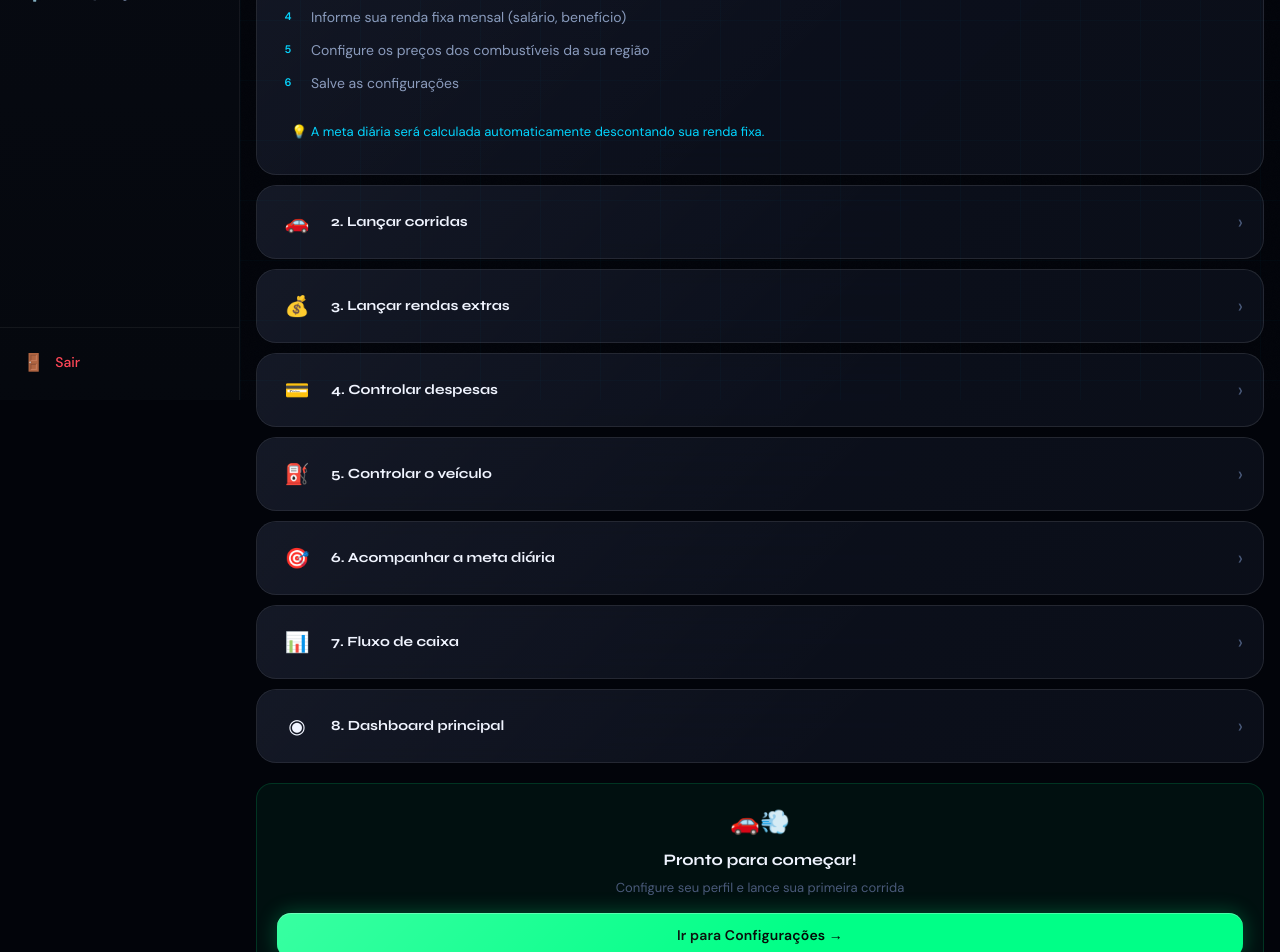
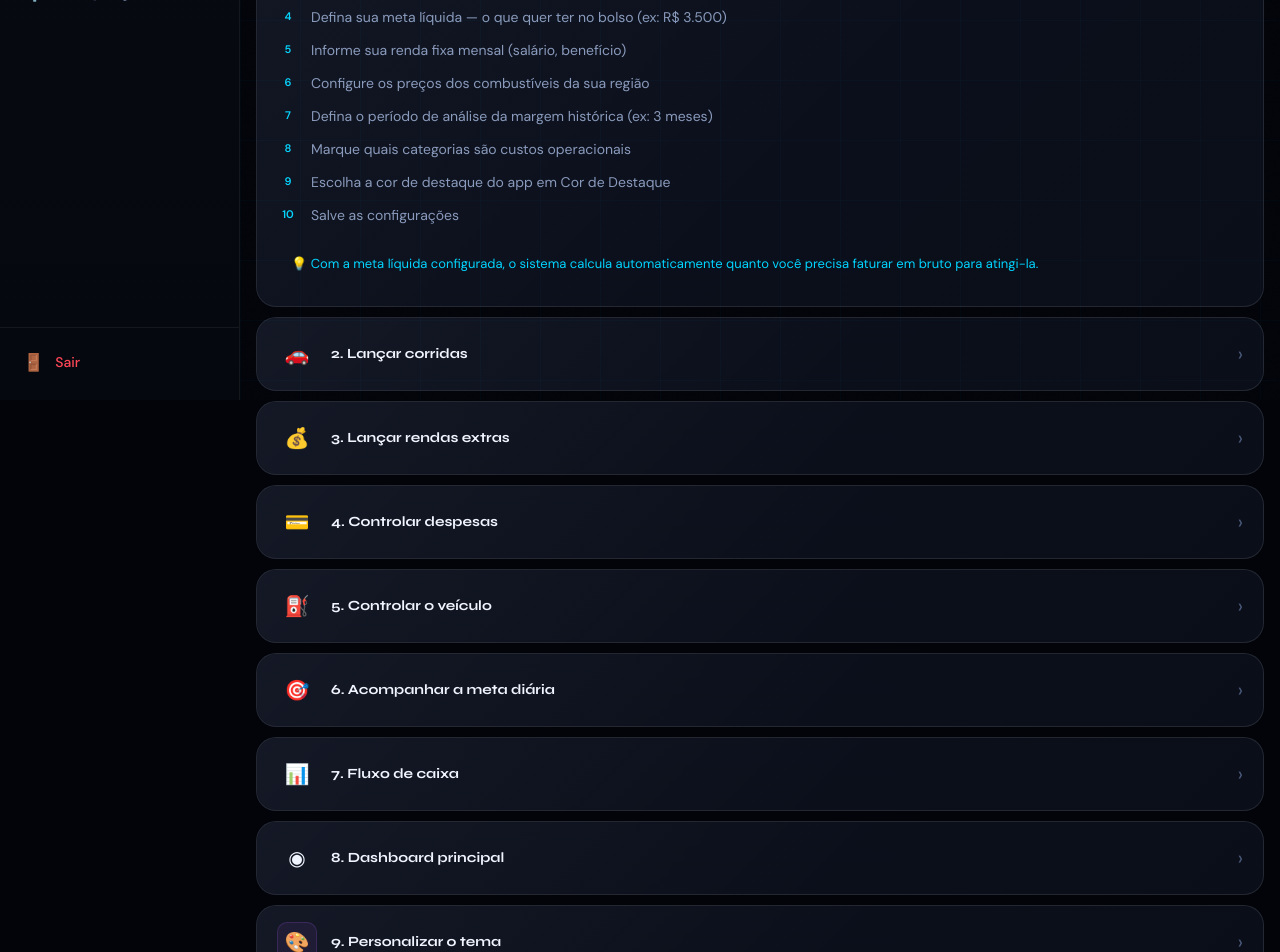
Before and after one commit to MarcosVGaspar/pilotofinanceiro, a Next.js app: page /dashboard/tutorial in a window 1280 px wide. Shown: the part 400-1352 px from the top of the page. Built offline with nearby package versions, Linux system fonts and the light colour scheme; no server answers.

Commit message:
Atualizar o page.tsx

```diff
--- a/src/app/dashboard/tutorial/page.tsx
+++ b/src/app/dashboard/tutorial/page.tsx
@@ -3,20 +3,25 @@ import React, { useState } from 'react'
 import Link from 'next/link'
 
 const steps = [
-  {
+    {
     icon: '⚙️',
     title: 'Configure seu perfil',
     color: 'var(--cyan)',
     items: [
       'Acesse Mais → Configurações',
       'Preencha seu nome e cidade',
-      'Defina sua meta mensal (ex: R$ 5.000)',
+      'Defina sua meta mensal bruta (ex: R$ 5.000)',
+      'Defina sua meta líquida — o que quer ter no bolso (ex: R$ 3.500)',
       'Informe sua renda fixa mensal (salário, benefício)',
       'Configure os preços dos combustíveis da sua região',
+      'Defina o período de análise da margem histórica (ex: 3 meses)',
+      'Marque quais categorias são custos operacionais',
+      'Escolha a cor de destaque do app em Cor de Destaque',
       'Salve as configurações',
     ],
-    tip: '💡 A meta diária será calculada automaticamente descontando sua renda fixa.',
+    tip: '💡 Com a meta líquida configurada, o sistema calcula automaticamente quanto você precisa faturar em bruto para atingi-la.',
   },
+
   {
     icon: '🚗',
     title: 'Lançar corridas',
@@ -45,7 +50,7 @@ const steps = [
     ],
     tip: '💡 Rendas recorrentes aparecem separadas das avulsas para facilitar o controle.',
   },
-  {
+    {
     icon: '💳',
     title: 'Controlar despesas',
     color: 'var(--danger)',
@@ -56,9 +61,12 @@ const steps = [
       'Informe descrição, valor, data e forma de pagamento',
       'Para contas fixas, selecione Tipo → Fixa',
       'Para parcelas, selecione Tipo → Parcelada',
+      'Marque "Despesa Operacional" se for um custo do trabalho (combustível, manutenção, seguro...)',
+      'Despesas operacionais são deduzidas do seu lucro líquido',
     ],
-    tip: '💡 Categorize bem suas despesas para ver a distribuição no Dashboard.',
+    tip: '💡 Marcar corretamente as despesas operacionais garante que o cálculo de lucro líquido seja preciso.',
   },
+
   {
     icon: '⛽',
     title: 'Controlar o veículo',
@@ -73,7 +81,7 @@ const steps = [
     ],
     tip: '💡 O custo do veículo é incluído automaticamente no total de despesas do Dashboard.',
   },
-  {
+    {
     icon: '🎯',
     title: 'Acompanhar a meta diária',
     color: 'var(--accent)',
@@ -84,9 +92,13 @@ const steps = [
       'Dias verdes = meta atingida naquele dia',
       'Dias vermelhos = ficou abaixo da meta',
       'Quanto mais você supera, menor fica a meta dos dias seguintes',
+      'Use o botão Bruto/Líquido para alternar entre as visões',
+      'Na visão Líquido veja: meta líquida, meta bruta sugerida e margem histórica',
+      'A margem é calculada automaticamente com base no período configurado',
     ],
-    tip: '💡 Se você ganhou R$ 200 num dia cuja meta era R$ 100, os dias seguintes ficam mais fáceis!',
+    tip: '💡 A meta bruta sugerida é calculada com base na sua margem histórica. Se sua margem é 80%, para lucrar R$ 3.000 você precisa faturar R$ 3.750.',
   },
+
   {
     icon: '📊',
     title: 'Fluxo de caixa',
@@ -101,22 +113,38 @@ const steps = [
     ],
     tip: '💡 Use o fluxo de caixa para planejar os próximos meses.',
   },
-  {
+    {
     icon: '◉',
     title: 'Dashboard principal',
     color: 'var(--accent)',
     items: [
       'O Dashboard mostra um resumo do mês atual',
-      'Cards com total de corridas, rendas, despesas e ticket médio',
+      'Use o botão Bruto/Líquido para alternar a visão',
+      'Visão Bruta: total de corridas, rendas, despesas e ticket médio',
+      'Visão Líquida: faturamento, custo operacional, lucro líquido e margem',
       'Barra de progresso da meta mensal',
       'Gráfico comparando receitas vs despesas dos últimos 6 meses',
       'Gráfico de pizza com distribuição das despesas por categoria',
     ],
-    tip: '💡 Configure sua meta mensal nas Configurações para ver a barra de progresso.',
+    tip: '💡 A visão líquida mostra o que realmente sobra no seu bolso depois de descontar os custos operacionais do trabalho.',
+  },
+  {
+    icon: '🎨',
+    title: 'Personalizar o tema',
+    color: '#A855F7',
+    items: [
+      'Acesse Mais → Configurações',
+      'Role até a seção Cor de Destaque',
+      'Escolha entre 6 cores: Verde, Ciano, Coral, Âmbar, Roxo ou Rosa',
+      'A cor é aplicada instantaneamente em todo o app',
+      'Salve as configurações para manter a cor escolhida',
+    ],
+    tip: '💡 A cor escolhida é salva na sua conta e aparece em qualquer dispositivo que você usar.',
   },
 ]
 
 export default function TutorialPage() {
+
   const [openStep, setOpenStep] = useState<number | null>(0)
 
   return (
```
